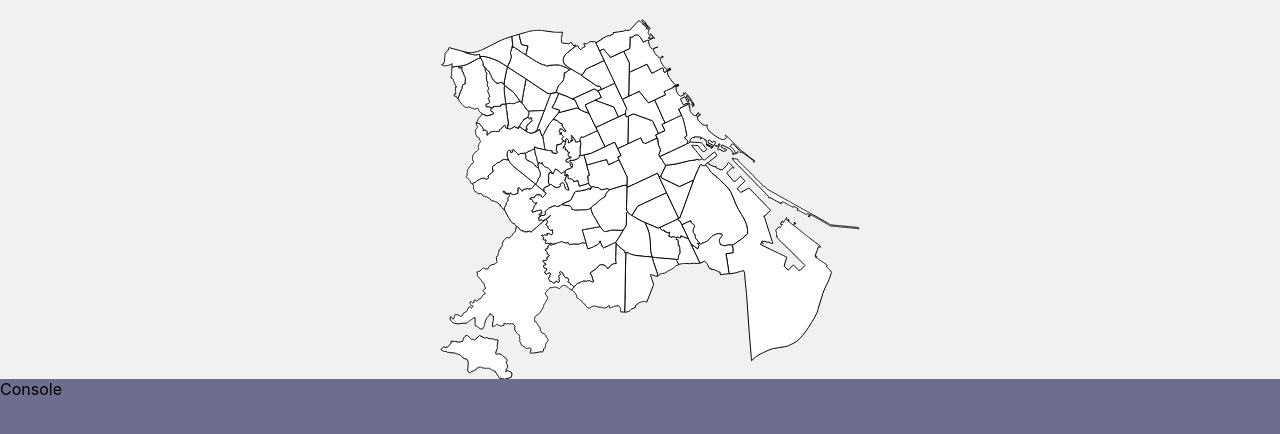
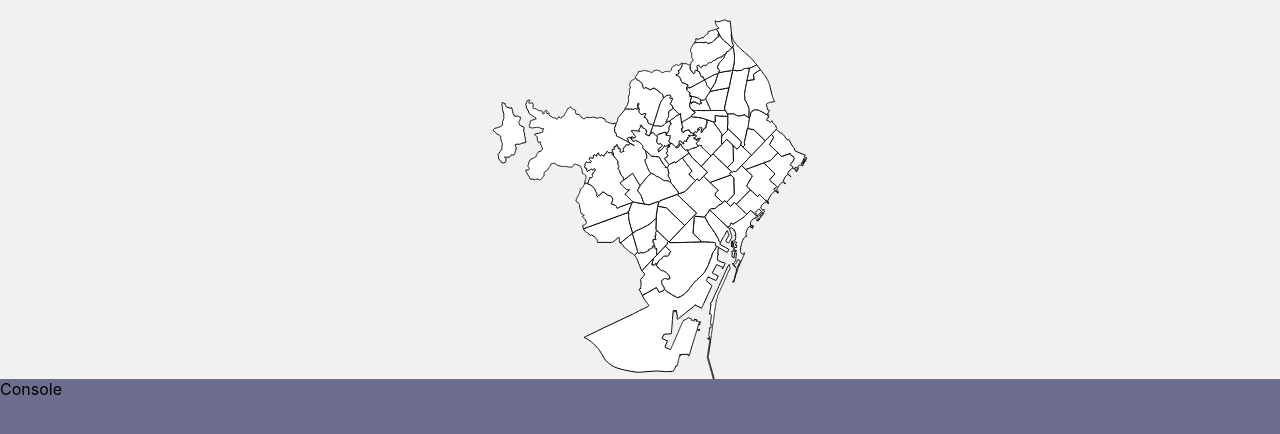
Before and after one commit to matt-oxley/barcelona, a React (Create React App) app: page / in a window 1280 px wide. Shown: the top 434 px of the page. Built offline with nearby package versions, Linux system fonts and the light colour scheme.

Commit message:
more performant resize listener

```diff
--- a/src/App.js
+++ b/src/App.js
@@ -1,38 +1,27 @@
-import React, {Component} from 'react';
+import React, { Component } from "react";
 import Map from "./Map";
 import Console from "./Console";
 import styles from "./App.module.css";
 
 class App extends Component {
   constructor() {
-    super()
+    super();
     this.state = {
       currentBarrio: null
-    }
-    this.setCurrentBarrio = this.setCurrentBarrio.bind(this)
+    };
+    this.setCurrentBarrio = this.setCurrentBarrio.bind(this);
   }
   setCurrentBarrio(key) {
-    console.log('hi', key)
     this.setState({
       currentBarrio: key
-    })
+    });
   }
-  componentDidMount() {
-    this.resizeListener();
-    window.addEventListener("resize", this.resizeListener);
-  }
-  componentWillUnmount() {
-    window.removeEventListener("resize", this.resizeListener);
-  }
-  resizeListener = () => {
-    this.forceUpdate();
-  };
+
   render() {
-    console.log('yo', this.state.currentBarrio)
     return (
       <div className={styles.wrap}>
-        <Map setCurrentBarrio={this.setCurrentBarrio}/>
-        <Console currentBarrio={this.state.currentBarrio}/>
+        <Map setCurrentBarrio={this.setCurrentBarrio} />
+        <Console currentBarrio={this.state.currentBarrio} />
       </div>
     );
   }
--- a/src/Map.js
+++ b/src/Map.js
@@ -1,44 +1,49 @@
-import React from 'react'
-import {geoTransverseMercator, geoPath} from 'd3';
-import useD3 from './useD3'
+import React from "react";
+import { geoTransverseMercator, geoPath } from "d3";
+import useD3 from "./useD3";
 import json from "./barris.json";
 
-import styles from "./Map.module.css"
+import styles from "./Map.module.css";
 
-export default function Map({setCurrentBarrio}) {
+export default function Map({ setCurrentBarrio }) {
+  const ref = useD3(root => {
+    const size = root.node().getBoundingClientRect();
+    var projection = geoTransverseMercator().fitExtent(
+      [[20, 20], [size.width, size.height]],
+      json
+    );
 
+    var getPath = geoPath().projection(projection);
 
-  const ref = useD3(root => {
-    const size = root.node().getBoundingClientRect()
-    var projection = geoTransverseMercator()
-    .rotate([74 + 30 / 60, -38 - 50 / 60])
-    .fitExtent([[20, 20], [size.width, size.height]], json);
-
-    var path = geoPath().projection(projection);
-
-    var countriesGroup = root.selectAll('#map').data([null]).join("g").attr("id", "map");
+    var countriesGroup = root
+      .selectAll("#map")
+      .data([null])
+      .join("g")
+      .attr("id", "map");
 
     countriesGroup
-    .selectAll("g")
-    .data(json.features)
-    .join(enter => {
-      enter.append("g").append('path').attr("class", "country")
-      .attr("d", d => {
-        return path(d);
-      })
-      .on('mouseover', function(d) {
-        setCurrentBarrio(d.properties.NOM)
-      })
-
-    }, update => {
-      update.select('path').attr('d', path)
-    });
-
-})
+      .selectAll("g")
+      .data(json.features)
+      .join(
+        enter => {
+          enter
+            .append("g")
+            .append("path")
+            .attr("class", "country")
+            .attr("d", getPath)
+            .on("mouseover", function(d) {
+              setCurrentBarrio(d.properties.NOM);
+            });
+        },
+        update => {
+          update.select("path").attr("d", getPath);
+        }
+      );
+  });
 
   return (
-    <div className={styles.map} >
+    <div className={styles.map}>
       <svg ref={ref} />
     </div>
-  )
+  );
 }
--- a/src/useD3.js
+++ b/src/useD3.js
@@ -3,6 +3,13 @@ import { select } from "d3";
 
 export default function(cb) {
   const ref = useRef(null);
-  useEffect(() => cb(select(ref.current)));
+  useEffect(() => {
+    function paintD3() {
+      cb(select(ref.current));
+    }
+    paintD3();
+    window.addEventListener("resize", paintD3);
+    return () => window.removeEventListener("resize", paintD3);
+  }, [cb]);
   return ref;
 }
```
Also changed, not shown: 1 other file (tests, documents, lock files or other folders).
